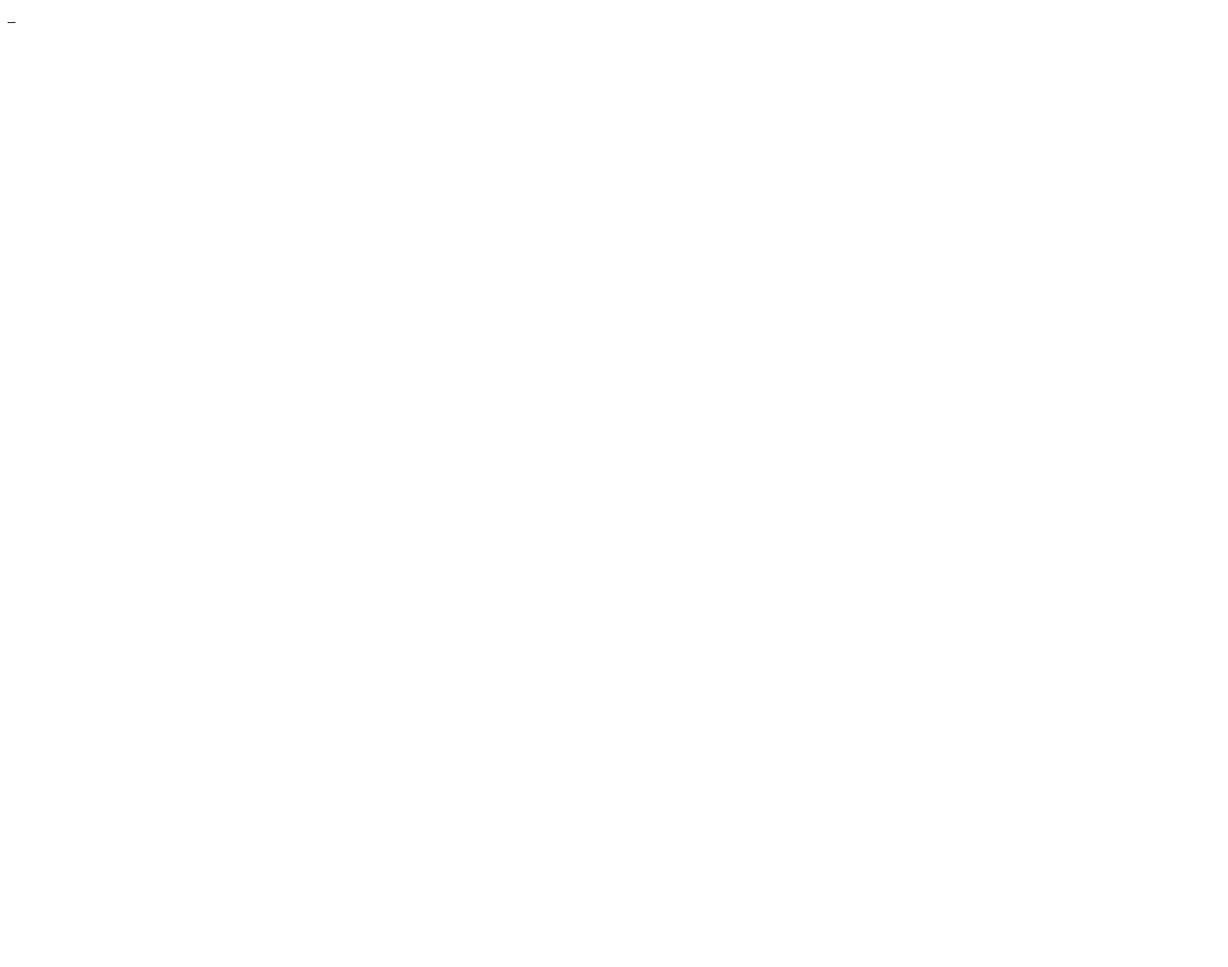
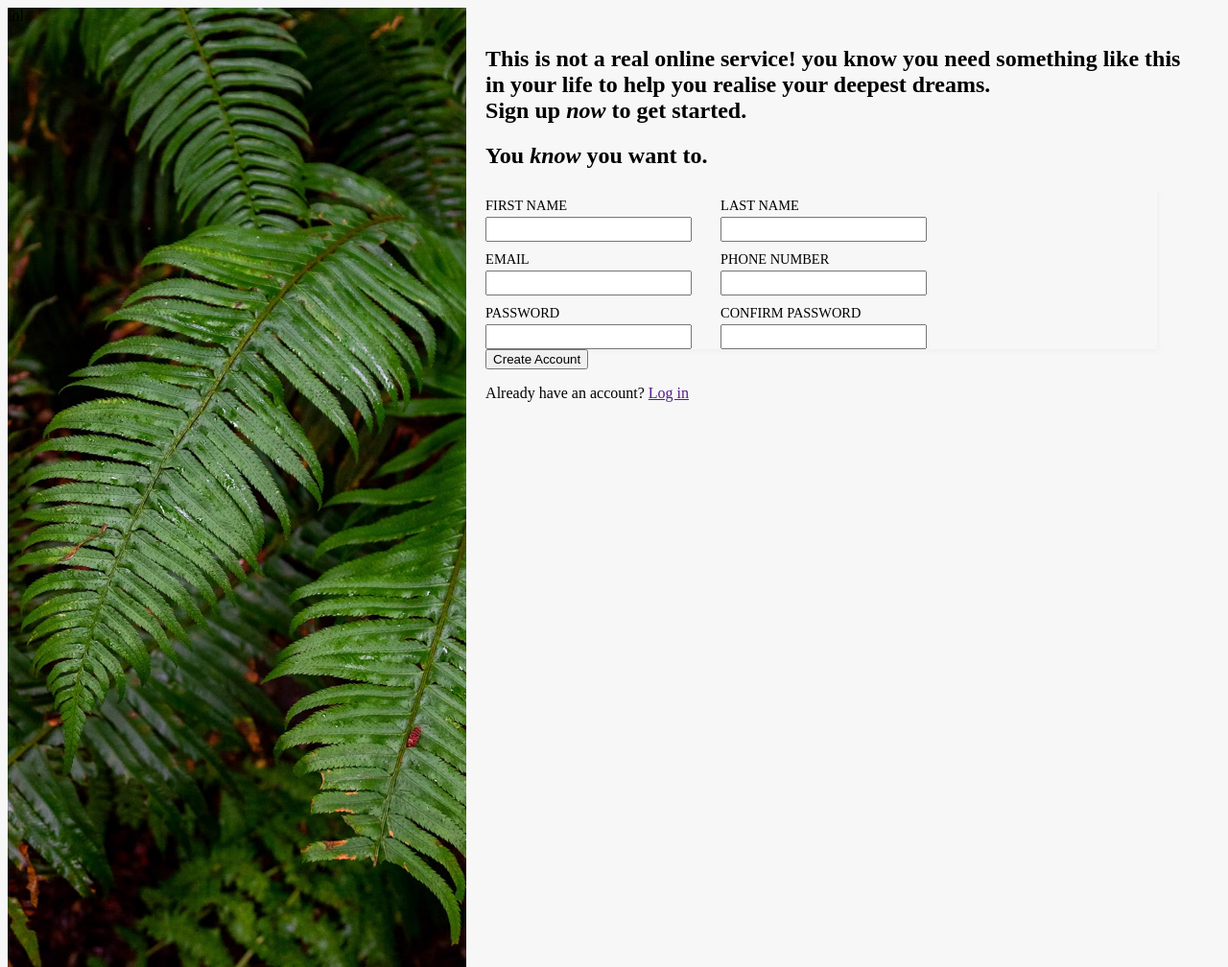
Before and after one commit to ZakhaevK/odin-signup-form, a plain HTML site: page index.html in a window 1280 px wide. Shown: the whole page at 96% size. Before the commit the page ends 800 px from the top, so only its background shows below. Drawn offline with Linux system fonts and the light colour scheme.

Commit message:
Create basic HTML, and form styling Pseudo classes/elements untouched so far

```diff
--- a/index.html
+++ b/index.html
@@ -7,6 +7,35 @@
   <title>Odin Sign-up Form</title>
 </head>
 <body>
+  <div class="sidebar">lol</div>
+  <div class="main">
+    <h2>This is not a real online service! you know you need something like this in your life
+      to help you realise your deepest dreams.
+      <br>Sign up <em>now</em> to get started.
+    </h2>
+    <h2>You <em>know</em> you want to.</h2>
+    <form>
+      <ul>
+      <li><label for="first-name">FIRST NAME</label>
+      <input type="text" id="first-name"></li>
+      <li><label for="surname">LAST NAME</label>
+      <input type="text" id="surname"></li>
 
+      <li><label for="email">EMAIL</label>
+      <input type="email" id="email"></li>
+      <li><label for="phone">PHONE NUMBER</label>
+      <input type="text" id="phone"></li>
+
+    <li>
+      <label for="pw">PASSWORD</label>
+      <input type="password" id="pw" required></li>
+      <li><label for="pw2">CONFIRM PASSWORD</label>
+      <input type="password" id="pw2" required></li>
+    </ul>
+
+    <button>Create Account</button>
+    </form>
+    <p>Already have an account? <a href="">Log in</a></p>
+  </div>
 </body>
-</html>_
+</html>
--- a/style.css
+++ b/style.css
@@ -0,0 +1,52 @@
+body {
+  display: flex;
+  background-color: rgb(247, 247, 247);
+}
+
+.sidebar {
+  height: 1000px;
+  width: 600px;
+  flex-shrink: 0.5;
+  background-image: url(images/bg.avif);
+  background-size: cover;
+  background-position: center;
+}
+
+.main {
+  display: block;
+  padding: 20px;
+}
+
+input, label, li, ul {
+  margin: 0;
+  padding: 0;
+  font-size: 1rem;
+}
+
+ul {
+  box-shadow: 2px 2.5px 4px rgb(241, 241, 241);
+  display: flex;
+  flex-direction: row;
+  flex-wrap: wrap;
+  width: 700px;
+  margin-right: 10px;
+
+}
+
+li {
+  position: relative;
+  list-style: none;
+  margin-top: 30px;
+}
+
+li label {
+  position: absolute;
+  font-size: 0.9rem;
+  top: -20px;
+  left: 0px;
+}
+
+li input {
+  margin-right: 30px;
+  padding: 2px;
+}
```
Also changed, not shown: images/bg.avif (renamed from images/photo-1585202900225-6d3ac20a6962.avif).
